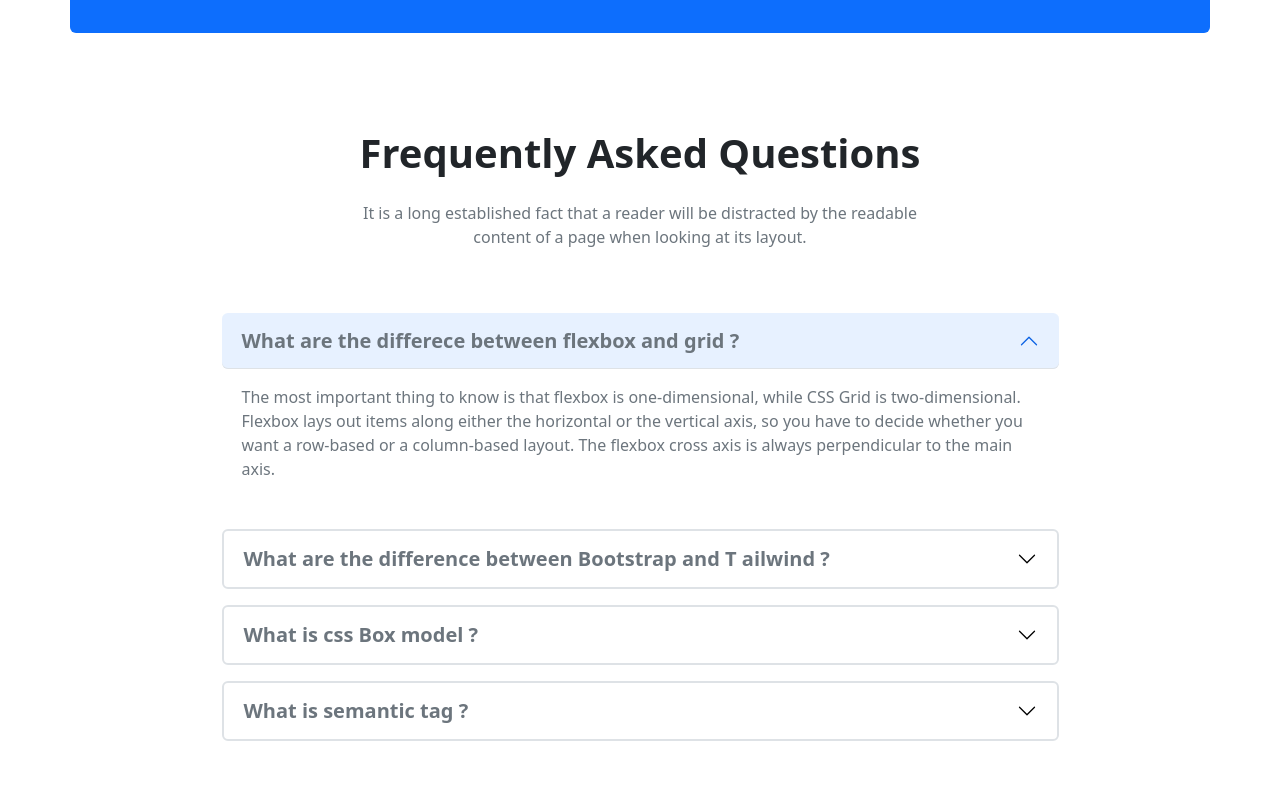
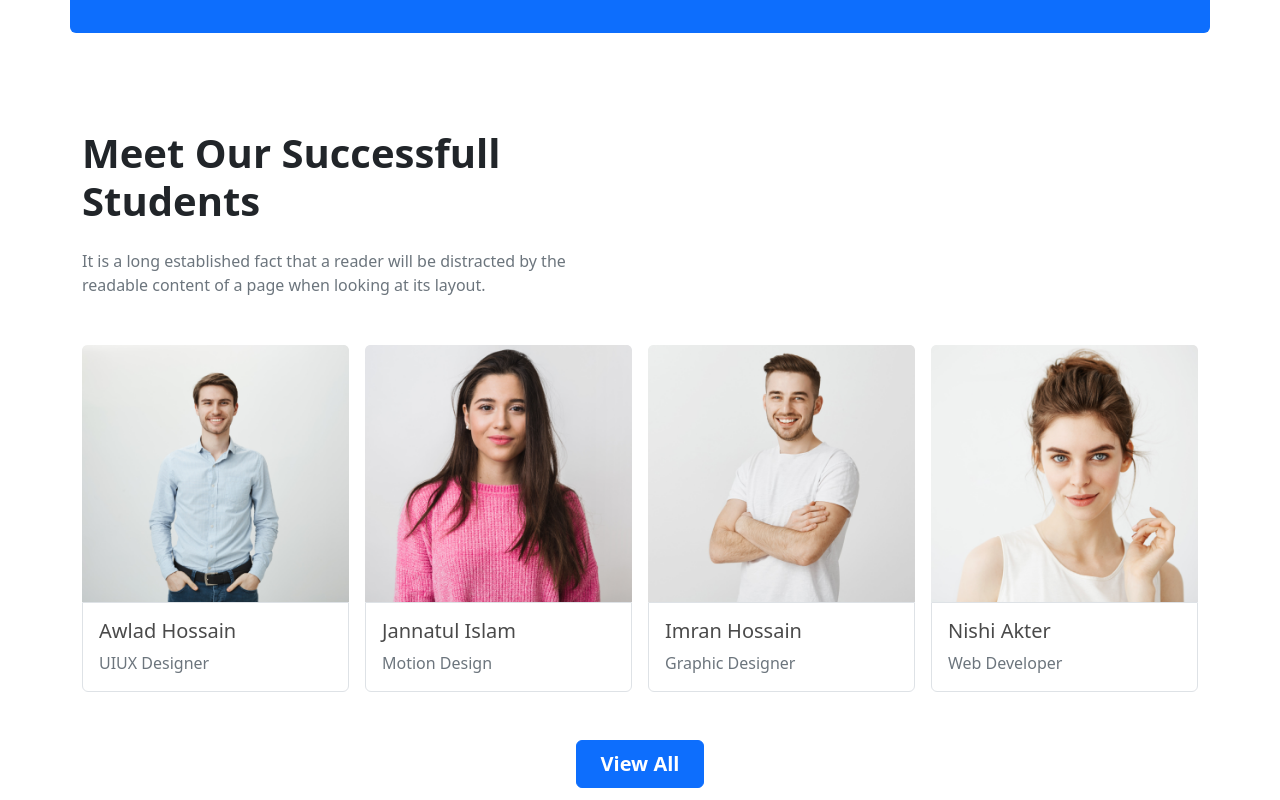
Before and after one commit to Abdullah-Sakib/EdTech-website, a plain HTML site: page index.html in a window 1280 px wide. Shown: the part 2900-3700 px from the top of the page. Drawn offline with nearby package versions, Linux system fonts and the light colour scheme.

Commit message:
Meet our successfull students section

```diff
--- a/index.html
+++ b/index.html
@@ -365,7 +365,7 @@
               <p class="fs-5 text-muted">Rating & Review </p>
             </div>
           </div>
-          <button class="mt-3 btn btn-primary fw-semibold fs-5  px-4 py-2">Get Started</button>
+          <button class="mt-3 btn btn-primary fw-semibold fs-5  px-4 py-2">Read More</button>
         </div>
       </div>
 
@@ -398,7 +398,7 @@
               <p class="fs-5 text-muted">Rating & Review </p>
             </div>
           </div>
-          <button class="mt-3 btn btn-primary fw-semibold fs-5  px-4 py-2">Get Started</button>
+          <button class="mt-3 btn btn-primary fw-semibold fs-5  px-4 py-2">Read More</button>
         </div>
       </div>
 
@@ -450,7 +450,8 @@
           </div>
         </div>
         <div class=" w-25 d-flex  align-items-center justify-content-center">
-          <button class="btn btn-light text-primary fw-semibold fs-5 px-4 py-2" data-bs-toggle="modal" href="#exampleModalToggle" >Register Now</button>
+          <button class="btn btn-light text-primary fw-semibold fs-5 px-4 py-2" data-bs-toggle="modal"
+            href="#exampleModalToggle">Register Now</button>
         </div>
       </div>
 
@@ -460,12 +461,14 @@
           <h2 class=" fw-semibold fs-1 mb-3">Ready to join?</h2>
           <p class="lead fs-6 text-center">It is a long established fact that a reader will be distracted by the
             readable content of a page when looking at its layout.</p>
-            <button class="btn btn-light text-primary fw-semibold fs-5 px-4 py-2" data-bs-toggle="modal" href="#exampleModalToggle">Register Now</button>
+          <button class="btn btn-light text-primary fw-semibold fs-5 px-4 py-2" data-bs-toggle="modal"
+            href="#exampleModalToggle">Register Now</button>
         </div>
       </div>
 
       <!-- Modal  -->
-      <div class="modal fade" id="exampleModalToggle" aria-hidden="true" aria-labelledby="exampleModalToggleLabel" tabindex="-1">
+      <div class="modal fade" id="exampleModalToggle" aria-hidden="true" aria-labelledby="exampleModalToggleLabel"
+        tabindex="-1">
         <div class="modal-dialog modal-dialog-centered">
           <div class="modal-content">
             <div class="modal-header">
@@ -477,6 +480,59 @@
               See you later !!
             </div>
           </div>
+        </div>
+      </div>
+    </section>
+
+    <!-- Meet Our Successfull Students -->
+
+    <section class="my-5 py-5">
+      <div class="container">
+        <h2 class=" fw-bold fs-1 mb-4">Meet Our Successfull <br> Students</h2>
+        <p class="text-muted">It is a long established fact that a reader will be distracted by the <br>
+         readable content of a page when looking at its layout.</p>
+        <div class="grid mt-5">
+          <div class="row row-cols-1 row-cols-md-2 row-cols-lg-4 g-3">
+            <div>
+            <div class="card col border-0" >
+              <img  src="images/student/student-1.png" class="card-img-top img-fluid" alt="...">
+              <div class="card-body border rounded-bottom">
+                <h5 class="card-title darkish">Awlad Hossain</h5>
+                <p class="card-text text-muted">UIUX Designer</p>
+              </div>
+            </div>
+          </div>
+          <div>
+            <div class="card col border-0" >
+              <img src="images/student/student-2.png" class="card-img-top img-fluid" alt="...">
+              <div class="card-body border rounded-bottom">
+                <h5 class="card-title darkish ">Jannatul Islam</h5>
+                <p class="card-text text-muted">Motion Design</p>
+              </div>
+            </div>
+          </div>
+          <div>
+            <div class="card col border-0" >
+              <img src="images/student/student-3.png" class="card-img-top img-fluid" alt="...">
+              <div class="card-body border rounded-bottom">
+                <h5 class="card-title darkish">Imran Hossain</h5>
+                <p class="card-text text-muted">Graphic Designer</p>
+              </div>
+            </div>
+          </div>
+          <div>
+            <div class="card col border-0" >
+              <img src="images/student/student-4.png" class="card-img-top img-fluid" alt="...">
+              <div class="card-body border rounded-bottom">
+                <h5 class="card-title darkish">Nishi Akter</h5>
+                <p class="card-text text-muted">Web Developer</p>
+              </div>
+            </div>
+          </div>
+        </div>
+      </div>
+      <div class="text-center d-block d-md-none d-lg-block">
+      <button class="mt-5 btn btn-primary fw-semibold fs-5  px-4 py-2 ">View All</button>
       </div>
       </div>
     </section>
@@ -495,7 +551,7 @@
 
         <div class="accordion-item my-3 border-0 ">
           <h2 class="accordion-header " id="panelsStayOpen-headingOne">
-            <button class="accordion-button fs-5 text-secondary fw-semibold rounded " type="button"
+            <button class="accordion-button fs-5  fw-semibold rounded  darkish" type="button"
               data-bs-toggle="collapse" data-bs-target="#panelsStayOpen-collapseOne" aria-expanded="true"
               aria-controls="panelsStayOpen-collapseOne">
               What are the differece between flexbox and grid ?
@@ -515,7 +571,7 @@
 
         <div class="accordion-item border-0  my-3">
           <h2 class="accordion-header" id="panelsStayOpen-headingOne">
-            <button class="accordion-button collapsed fs-5 text-secondary fw-semibold rounded border border-2"
+            <button class="accordion-button collapsed fs-5 darkish fw-semibold rounded border border-2"
               type="button" data-bs-toggle="collapse" data-bs-target="#panelsStayOpen-collapseTwo" aria-expanded="false"
               aria-controls="panelsStayOpen-collapseTwo">
               What are the difference between Bootstrap and T ailwind ?
@@ -535,7 +591,7 @@
 
         <div class="accordion-item my-3 border-0">
           <h2 class="accordion-header" id="panelsStayOpen-headingThree">
-            <button class="accordion-button collapsed fs-5 text-secondary fw-semibold  border border-2 rounded"
+            <button class="accordion-button collapsed fs-5 darkish fw-semibold  border border-2 rounded"
               type="button" data-bs-toggle="collapse" data-bs-target="#panelsStayOpen-collapseThree"
               aria-expanded="false" aria-controls="panelsStayOpen-collapseThree">
               What is css Box model ?
@@ -554,7 +610,7 @@
 
         <div class="accordion-item my-3 border-0">
           <h2 class="accordion-header" id="panelsStayOpen-headingFour">
-            <button class="accordion-button collapsed border border-2 fs-5 text-secondary fw-semibold  rounded"
+            <button class="accordion-button collapsed border border-2 fs-5 darkish fw-semibold  rounded"
               type="button" data-bs-toggle="collapse" data-bs-target="#panelsStayOpen-collapseFour"
               aria-expanded="false" aria-controls="panelsStayOpen-collapseThree">
               What is semantic tag ?
@@ -603,15 +659,6 @@
     </div>
   </footer>
 
-
-
-
-
-
-
-
-
-
   <script src="https://cdn.jsdelivr.net/npm/bootstrap@5.2.0/dist/js/bootstrap.bundle.min.js"
     integrity="sha384-A3rJD856KowSb7dwlZdYEkO39Gagi7vIsF0jrRAoQmDKKtQBHUuLZ9AsSv4jD4Xa"
     crossorigin="anonymous"></script>
--- a/style.css
+++ b/style.css
@@ -16,7 +16,6 @@
 .footer-bg{
   background-color: #161616;
 }
-
 .elli {
   display: -webkit-box;
   -webkit-line-clamp: 4;
```
Lines whose indentation alone changed are shown as unchanged.
